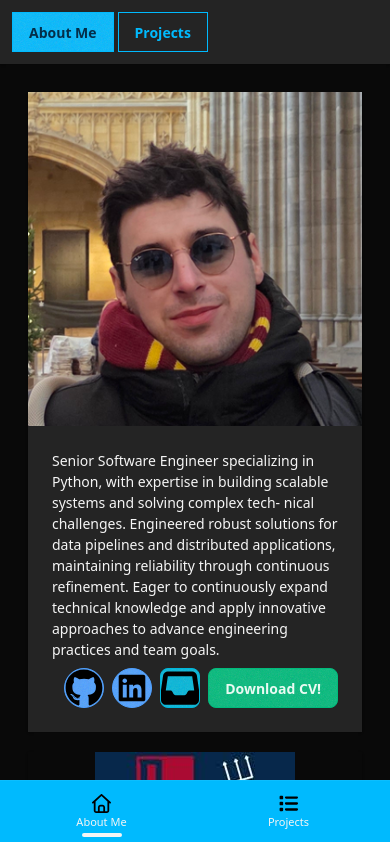
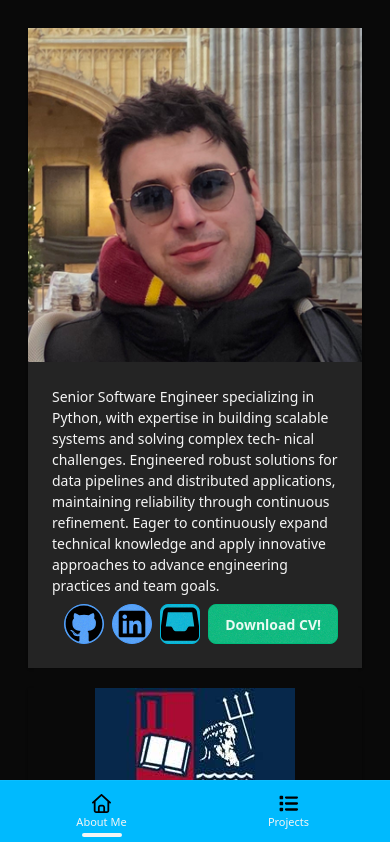
Before and after one commit to giannis-papaioannou/papaioannou.dev, a Next.js app: page / in a window 390 px wide. Shown: the top 842 px of the page. Built offline with nearby package versions, Linux system fonts and the light colour scheme.

Commit message:
fix: navbar issue

```diff
--- a/components/navbar.tsx
+++ b/components/navbar.tsx
@@ -27,7 +27,7 @@ export default function NavBar({
 }) {
   return (
     <>
-      <div className="navbar bg-base-300 shadow-sm">
+      <div className="hidden sm:flex navbar bg-base-300 shadow-sm">
         <div className="navbar-start">
           {nav_links.map((link) => (
             <a
```
